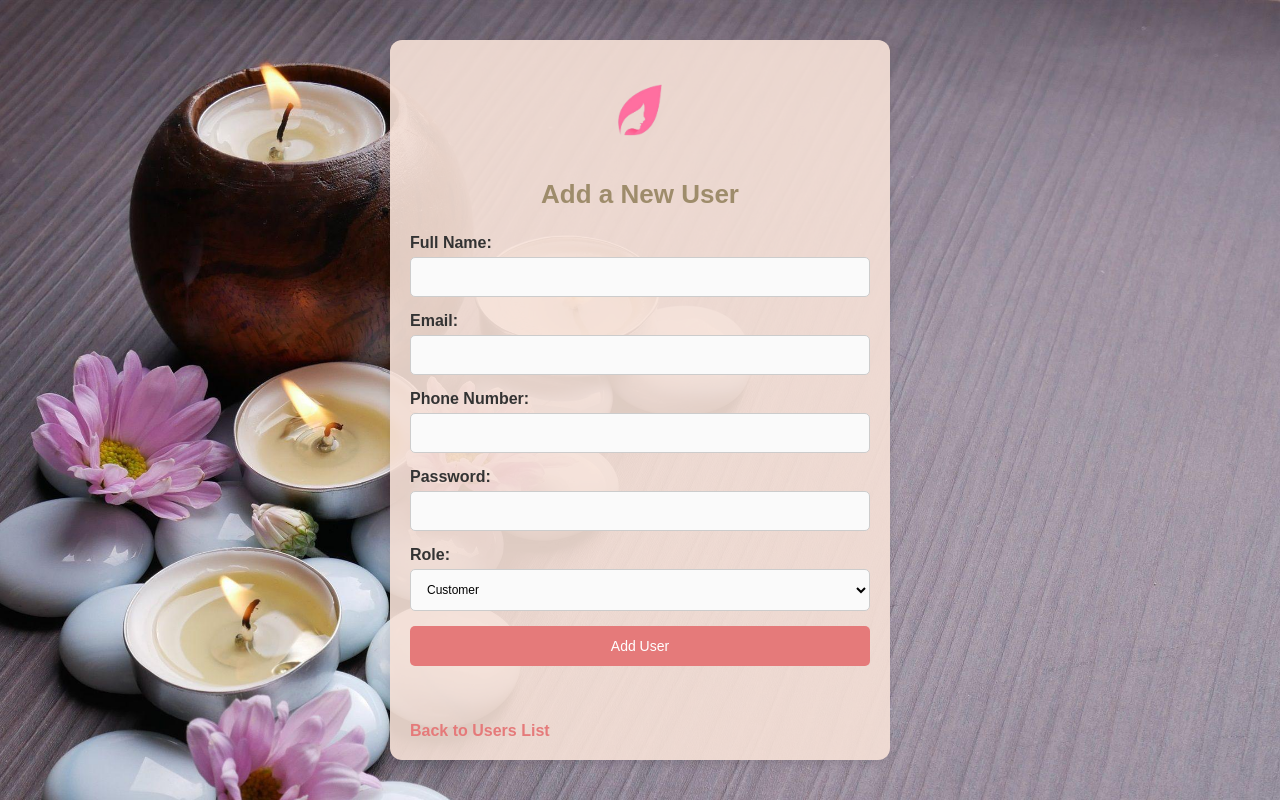
After one commit to Maxellla/3JFinalProject, a PHP site: page /users/add.php in a window 1280 px wide. The commit adds this page. Run offline with PHP 8.4, Linux system fonts and the light colour scheme.

```diff
--- a/setup.php
+++ b/setup.php
@@ -1,116 +1,124 @@
 <?php
-// Database connection details
-$servername = "localhost";
-$username = "root"; // Default MySQL username in XAMPP
-$password = ""; // Default MySQL password is empty in XAMPP
-$dbname = "booking_system"; // Name of the database to be created
+$host = 'localhost';
+$username = 'root';
+$password = '';
+$db_name = 'booking_system';
 
-// Create connection to MySQL
-$conn = new mysqli($servername, $username, $password);
+$conn = new mysqli($host, $username, $password);
 
-// Check connection
 if ($conn->connect_error) {
     die("Connection failed: " . $conn->connect_error);
 }
 
-// Create the database
-$sql = "CREATE DATABASE IF NOT EXISTS $dbname";
-if ($conn->query($sql) === TRUE) {
-    echo "Database '$dbname' created successfully or already exists.<br>";
-} else {
-    die("Error creating database: " . $conn->error);
+$sql = "CREATE DATABASE IF NOT EXISTS $db_name";
+if ($conn->query($sql) === FALSE) {
+    echo "Database creation failed." . $conn->error . "<br>";
 }
 
-// Select the database
-$conn->select_db($dbname);
+$conn->select_db($db_name);
 
-// Create the `users` table
 $sql = "
 CREATE TABLE IF NOT EXISTS users (
     user_id INT AUTO_INCREMENT PRIMARY KEY,
-    username VARCHAR(50) UNIQUE NOT NULL,
+    full_name VARCHAR(100) NOT NULL,
+    email VARCHAR(100) NOT NULL UNIQUE,
+    phone_number VARCHAR(15) NOT NULL,
     password VARCHAR(255) NOT NULL,
-    email VARCHAR(100) NOT NULL,
-    first_name VARCHAR(50),
-    last_name VARCHAR(50),
-    phone_number VARCHAR(20),
-    role ENUM('admin', 'user') DEFAULT 'user',
-    created_at TIMESTAMP DEFAULT CURRENT_TIMESTAMP
-);";
-if ($conn->query($sql) === TRUE) {
-    echo "Table 'users' created successfully.<br>";
-} else {
-    die("Error creating table 'users': " . $conn->error);
+    role ENUM('customer', 'therapist', 'admin') NOT NULL,
+    created_at TIMESTAMP DEFAULT CURRENT_TIMESTAMP,
+    updated_at TIMESTAMP DEFAULT CURRENT_TIMESTAMP ON UPDATE CURRENT_TIMESTAMP
+)";
+if ($conn->query($sql) === FALSE) {
+    echo "Users table creation failed." . $conn->error . "<br>";
 }
 
-// Create the `services` table
 $sql = "
 CREATE TABLE IF NOT EXISTS services (
     service_id INT AUTO_INCREMENT PRIMARY KEY,
-    name VARCHAR(100) NOT NULL,
-    description TEXT,
-    price DECIMAL(10, 2),
-    duration INT,
-    created_at TIMESTAMP DEFAULT CURRENT_TIMESTAMP
-);";
-if ($conn->query($sql) === TRUE) {
-    echo "Table 'services' created successfully.<br>";
-} else {
-    die("Error creating table 'services': " . $conn->error);
+    service_name VARCHAR(100) NOT NULL,
+    description TEXT NOT NULL,
+    duration INT NOT NULL,
+    price DECIMAL(10, 2) NOT NULL,
+    created_at TIMESTAMP DEFAULT CURRENT_TIMESTAMP,
+    updated_at TIMESTAMP DEFAULT CURRENT_TIMESTAMP ON UPDATE CURRENT_TIMESTAMP
+)";
+if ($conn->query($sql) === FALSE) {
+    echo "Services table creation failed." . $conn->error . "<br>";
 }
 
-// Create the `appointments` table
 $sql = "
 CREATE TABLE IF NOT EXISTS appointments (
     appointment_id INT AUTO_INCREMENT PRIMARY KEY,
-    user_id INT,
-    service_id INT,
-    appointment_date DATETIME,
-    status ENUM('pending', 'completed', 'cancelled') DEFAULT 'pending',
+    user_id INT NOT NULL,
+    therapist_id INT NOT NULL,
+    service_id INT NOT NULL,
+    appointment_date DATE NOT NULL,
+    start_time TIME NOT NULL,
+    end_time TIME NOT NULL,
+    status ENUM('pending', 'confirmed', 'completed', 'canceled') NOT NULL,
     created_at TIMESTAMP DEFAULT CURRENT_TIMESTAMP,
-    FOREIGN KEY (user_id) REFERENCES users(user_id),
-    FOREIGN KEY (service_id) REFERENCES services(service_id)
-);";
-if ($conn->query($sql) === TRUE) {
-    echo "Table 'appointments' created successfully.<br>";
-} else {
-    die("Error creating table 'appointments': " . $conn->error);
+    updated_at TIMESTAMP DEFAULT CURRENT_TIMESTAMP ON UPDATE CURRENT_TIMESTAMP,
+    FOREIGN KEY (user_id) REFERENCES Users(user_id),
+    FOREIGN KEY (therapist_id) REFERENCES Users(user_id),
+    FOREIGN KEY (service_id) REFERENCES Services(service_id)
+)";
+if ($conn->query($sql) === FALSE) {
+    echo "Appointments table creation failed." . $conn->error . "<br>";
 }
 
-// Create the `promotions` table
 $sql = "
-CREATE TABLE IF NOT EXISTS promotions (
-    promotion_id INT AUTO_INCREMENT PRIMARY KEY,
-    code VARCHAR(50) UNIQUE NOT NULL,
-    discount_percent DECIMAL(5, 2),
-    start_date DATE,
-    end_date DATE,
-    created_at TIMESTAMP DEFAULT CURRENT_TIMESTAMP
-);";
-if ($conn->query($sql) === TRUE) {
-    echo "Table 'promotions' created successfully.<br>";
-} else {
-    die("Error creating table 'promotions': " . $conn->error);
+CREATE TABLE IF NOT EXISTS payments (
+    payment_id INT AUTO_INCREMENT PRIMARY KEY,
+    appointment_id INT NOT NULL,
+    amount DECIMAL(10, 2) NOT NULL,
+    payment_method ENUM('cash', 'credit_card', 'paypal') NOT NULL,
+    payment_status ENUM('paid', 'unpaid', 'refunded') NOT NULL,
+    transaction_id VARCHAR(100) NOT NULL,
+    payment_date TIMESTAMP DEFAULT CURRENT_TIMESTAMP,
+    FOREIGN KEY (appointment_id) REFERENCES Appointments(appointment_id)
+)";
+if ($conn->query($sql) === FALSE) {
+    echo "Payments table creation failed." . $conn->error . "<br>";
 }
 
-// Create the `reviews` table
+$sql = "
+CREATE TABLE IF NOT EXISTS availability (
+    availability_id INT AUTO_INCREMENT PRIMARY KEY,
+    therapist_id INT NOT NULL,
+    date DATE NOT NULL,
+    start_time TIME NOT NULL,
+    end_time TIME NOT NULL,
+    FOREIGN KEY (therapist_id) REFERENCES Users(user_id)
+)";
+if ($conn->query($sql) === FALSE) {
+    echo "Availability table creation failed." . $conn->error . "<br>";
+}
+
 $sql = "
 CREATE TABLE IF NOT EXISTS reviews (
     review_id INT AUTO_INCREMENT PRIMARY KEY,
-    user_id INT,
-    service_id INT,
-    rating INT CHECK (rating >= 1 AND rating <= 5),
-    comment TEXT,
+    appointment_id INT NOT NULL,
+    user_id INT NOT NULL,
+    rating INT NOT NULL CHECK (rating BETWEEN 1 AND 5),
+    comment TEXT NOT NULL,
     created_at TIMESTAMP DEFAULT CURRENT_TIMESTAMP,
-    FOREIGN KEY (user_id) REFERENCES users(user_id),
-    FOREIGN KEY (service_id) REFERENCES services(service_id)
-);";
-if ($conn->query($sql) === TRUE) {
-    echo "Table 'reviews' created successfully.<br>";
-} else {
-    die("Error creating table 'reviews': " . $conn->error);
+    FOREIGN KEY (appointment_id) REFERENCES Appointments(appointment_id),
+    FOREIGN KEY (user_id) REFERENCES Users(user_id)
+)";
+if ($conn->query($sql) === FALSE) {
+    echo "Reviews table creation failed." . $conn->error . "<br>";
 }
 
-// Close the connection
-$conn->close();
+$sql = "
+CREATE TABLE IF NOT EXISTS promotions (
+    promo_id INT AUTO_INCREMENT PRIMARY KEY,
+    promo_code VARCHAR(50) NOT NULL UNIQUE,
+    description TEXT NOT NULL,
+    discount_percent DECIMAL(5, 2) NOT NULL,
+    start_date DATE NOT NULL,
+    end_date DATE NOT NULL
+)";
+if ($conn->query($sql) === FALSE) {
+    echo "Promotions table creation failed." . $conn->error . "<br>";
+}
 ?>
--- /dev/null
+++ b/users/add.php
@@ -0,0 +1,208 @@
+<?php
+include ("../setup.php");
+
+if ($_SERVER["REQUEST_METHOD"] == "POST") {
+    $full_name = mysqli_real_escape_string($conn, $_POST['full_name']);
+    $email = mysqli_real_escape_string($conn, $_POST['email']);
+    $phone_number = mysqli_real_escape_string($conn, $_POST['phone_number']);
+    $password = password_hash(mysqli_real_escape_string($conn, $_POST['password']), PASSWORD_DEFAULT);
+    $role = mysqli_real_escape_string($conn, $_POST['role']);
+
+    if (!empty($full_name) && !empty($email) && !empty($phone_number) && !empty($password) && !empty($role)) {
+        $sql = "INSERT INTO Users (full_name, email, phone_number, password, role)
+                VALUES ('$full_name', '$email', '$phone_number', '$password', '$role')";
+
+        if ($conn->query($sql) === TRUE) {
+            $message = "New user added successfully!";
+            $message_type = "success";
+        } else {
+            $message = "Failed to add new user: " . $conn->error;
+            $message_type = "error";
+        }
+    } else {
+        $message = "Please fill in all fields.";
+        $message_type = "error";
+    }
+}
+?>
+
+<!DOCTYPE html>
+<html lang="en">
+<head>
+    <meta charset="UTF-8">
+    <meta name="viewport" content="width=device-width, initial-scale=1.0">
+    <title>Add a New User</title>
+    <style>
+        body {
+            font-family: 'Arial', sans-serif;
+            background-image: url('../images/background.jpg');
+            background-size: cover;
+            background-position: center center;
+            margin: 0;
+            padding: 0;
+            display: flex;
+            justify-content: center;
+            align-items: center;
+            height: 100vh;
+            overflow: hidden;
+            position: relative;
+        }
+
+        .form-container {
+            background-color: rgba(247, 226, 215, 0.9);
+            padding: 20px;
+            border-radius: 12px;
+            box-shadow: 0 4px 8px rgba(0, 0, 0, 0.1);
+            width: 100%;
+            max-width: 500px;
+            height: 90%;
+            box-sizing: border-box;
+            display: flex;
+            flex-direction: column;
+            justify-content: space-between;
+        }
+
+        h1 {
+            text-align: center;
+            color: #9e8c6b;
+            font-size: 26px;
+            margin-bottom: 10px;
+            margin-top: 0px;
+        }
+
+        .logo {
+            display: block;
+            margin: 0 auto 5px;
+            width: 100px;
+            height: auto;
+        }
+
+        label {
+            font-weight: bold;
+            margin-bottom: 5px;
+            color: #333;
+            display: block;
+        }
+
+        input[type="text"], input[type="email"], input[type="password"], select {
+            width: 100%;
+            padding: 12px;
+            margin-bottom: 15px;
+            border: 1px solid #ccc;
+            border-radius: 5px;
+            font-size: 12px;
+            background-color: #fafafa;
+            box-sizing: border-box;
+        }
+
+        input[type="submit"] {
+            width: 100%;
+            padding: 12px;
+            background-color: #e57a7a;
+            color: white;
+            border: none;
+            border-radius: 5px;
+            cursor: pointer;
+            font-size: 14px;
+            transition: background-color 0.3s ease;
+        }
+
+        input[type="submit"]:hover {
+            background-color: #d35c5c;
+        }
+
+        a {
+            display: inline-block;
+            margin-top: 10px;
+            color: #e57a7a;
+            text-decoration: none;
+            font-weight: bold;
+        }
+
+        a:hover {
+            text-decoration: underline;
+        }
+
+        .message {
+            padding: 10px;
+            margin-bottom: 20px;
+            border-radius: 5px;
+            font-size: 14px;
+            text-align: center;
+            position: absolute;
+            top: 20px;
+            left: 50%;
+            transform: translateX(-50%);
+            width: 90%;
+            z-index: 10;
+        }
+
+        .success {
+            background-color: #d4edda;
+            color: #155724;
+            border: 1px solid #c3e6cb;
+        }
+
+        .error {
+            background-color: #f8d7da;
+            color: #721c24;
+            border: 1px solid #f5c6cb;
+        }
+    </style>
+    <script>
+        function hideMessage() {
+            setTimeout(function() {
+                const messageElement = document.querySelector('.message');
+                if (messageElement) {
+                    messageElement.style.display = 'none';
+                }
+            }, 3000);
+        }
+
+        window.onload = function() {
+            const messageElement = document.querySelector('.message');
+            if (messageElement) {
+                hideMessage();
+            }
+        };
+    </script>
+</head>
+<body>
+    <div class="form-container">
+        <img src="../images/logo.png" alt="Logo" class="logo">
+        <h1>Add a New User</h1>
+
+        <?php if (isset($message)): ?>
+            <div class="message <?php echo $message_type; ?>">
+                <?php echo $message; ?>
+            </div>
+        <?php endif; ?>
+
+        <form method="post" action="add.php">
+            <label for="full_name">Full Name:</label>
+            <input type="text" id="full_name" name="full_name" required><br>
+
+            <label for="email">Email:</label>
+            <input type="email" id="email" name="email" required><br>
+
+            <label for="phone_number">Phone Number:</label>
+            <input type="text" id="phone_number" name="phone_number" required><br>
+
+            <label for="password">Password:</label>
+            <input type="password" id="password" name="password" required><br>
+
+            <label for="role">Role:</label>
+            <select id="role" name="role" required>
+                <option value="customer">Customer</option>
+                <option value="therapist">Therapist</option>
+                <option value="admin">Admin</option>
+            </select><br>
+
+            <input type="submit" value="Add User">
+        </form>
+
+        <br>
+        <a href="index.php">Back to Users List</a>
+    </div>
+</body>
+</html>
```
Also changed, not shown: users/delete.php (added, +17 -0 lines), users/edit.php (added, +220 -0 lines), users/index.php (added, +109 -0 lines), images/background.jpg (added), images/logo.png (added).
